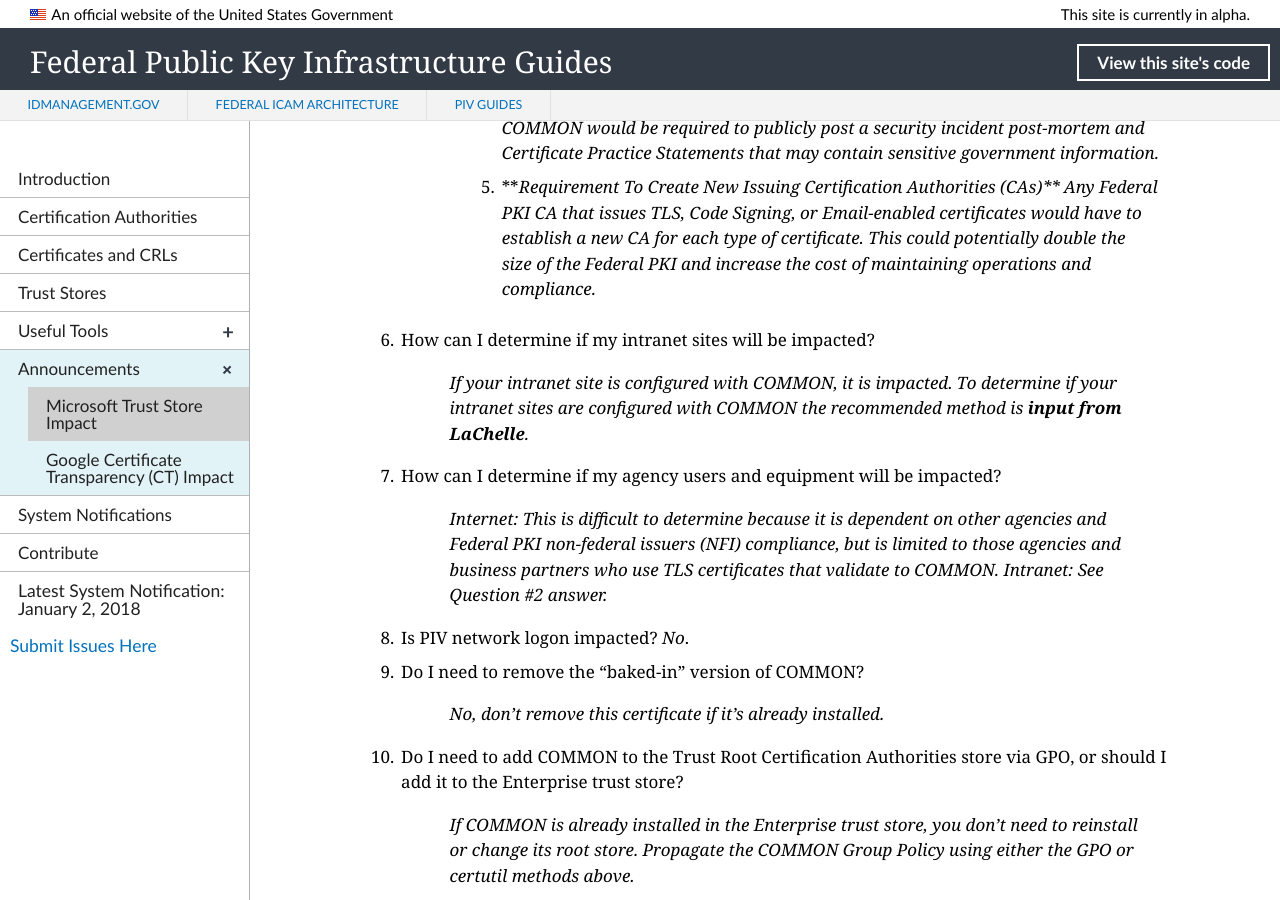
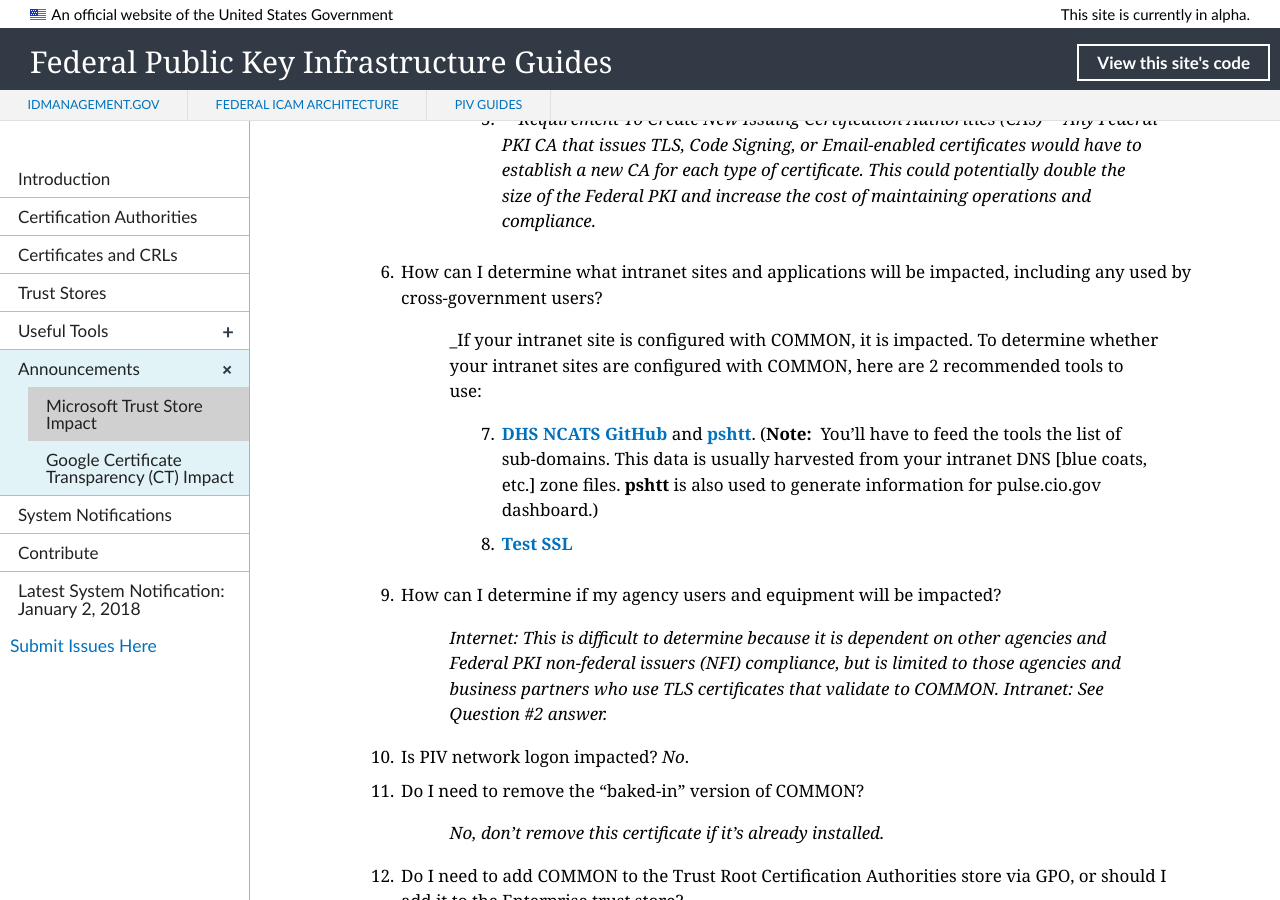
Before and after one commit to GSA/fpki-guides, a Jekyll site: the page built from _announcements/01_microsoft_constraint.md, in a window 1280 px wide and 900 px high, scrolled down 3628 px. Built offline with Jekyll 4.4.1, drawn with Linux system fonts in a browser that asks for light colours; nearby versions of some CDN libraries; library files that are not in the unit come from our copies; some of the changed text lies outside the part shown.

Commit message:
Update 01_microsoft_constraint.md
Add 2 tools for checking whether your intranet sites are configured with COMMON

```diff
--- a/_announcements/01_microsoft_constraint.md
+++ b/_announcements/01_microsoft_constraint.md
@@ -21,8 +21,6 @@ You can limit the risks to your agency by following one of the 3 procedures belo
 **(LaChelle's comment) Answer the common question of "What should I do?" with an Action up front and highlighted.**
 
 **(LaChelle's comment) You should mitigate risks by creating or updating a group policy object used to manage trusted certificates on government managed devices.  In this group policy, place the <certificate in the enterprise trust store...etc>**
-
-**(LaChelle's 1/29/2018 email) What will be impacted are intranet sites and intranet applications, including any used by cross-govt users on the intranets."
 
 **Per LaChelle's 1/29 question, we don't mention anything about risks to cross-govt users. (CB)**
 **Under what circumstances would the domain administrator use each of the 3 different procedures? (CB)**
@@ -102,8 +100,11 @@ Why is the TLS trust bit being removed?
 * **_New Public Audit Requirement:** The Federal PKI and other federal agency PKIs follow a government audit standard. Under Microsoft's new requirements, all CAs certified under COMMON that issue TLS certificates would be required to submit a WebTrust<!--Not always WebTrust, acc. to MS info.--> audit and still comply with audit requirements, per federal PKI policy._
 * **_Requirement To Disclose Sensitive Information** All CAs certified under COMMON would be required to publicly post a security incident post-mortem and Certificate Practice Statements that may contain sensitive government information._<!--Is this Controlled Unclassified Information (CUI)?-->
 * **_Requirement To Create New Issuing Certification Authorities (CAs)** Any Federal PKI CA that issues TLS, Code Signing, or Email-enabled certificates would have to establish a new CA for each type of certificate. This could potentially double the size of the Federal PKI and increase the cost of maintaining operations and compliance._
-2. How can I determine if my intranet sites will be impacted?
-> _If your intranet site is configured with COMMON, it is impacted. To determine if your intranet sites are configured with COMMON the recommended method is **input from LaChelle**._
+2. How can I determine what intranet sites and applications will be impacted, including any used by cross-government users?
+> _If your intranet site is configured with COMMON, it is impacted. To determine whether your intranet sites are configured with COMMON, here are 2 recommended tools to use:
+* [**DHS NCATS GitHub**](https://github.com/dhs-ncats){:target= "_blank"} and [**pshtt**](https://github.com/dhs-ncats/pshtt){:target= "_blank"}. (**Note:**&nbsp;&nbsp;You'll have to feed the tools the list of sub-domains. This data is usually harvested from your intranet DNS [blue coats, etc.] zone files. **pshtt** is also used to generate information for pulse.cio.gov dashboard.)
+* [**Test SSL**](https://github.com/drwetter/testssl.sh)
+
 3. How can I determine if my agency users and equipment will be impacted?
 >_Internet: This is difficult to determine because it is dependent on other agencies and Federal PKI non-federal issuers (NFI) compliance, but is limited to those agencies and business partners who use TLS certificates that validate to COMMON.
 > Intranet:  See Question #2 answer._
```
Also changed, not shown: other parts of _announcements/01_microsoft_constraint.md (+3 -3 lines).
